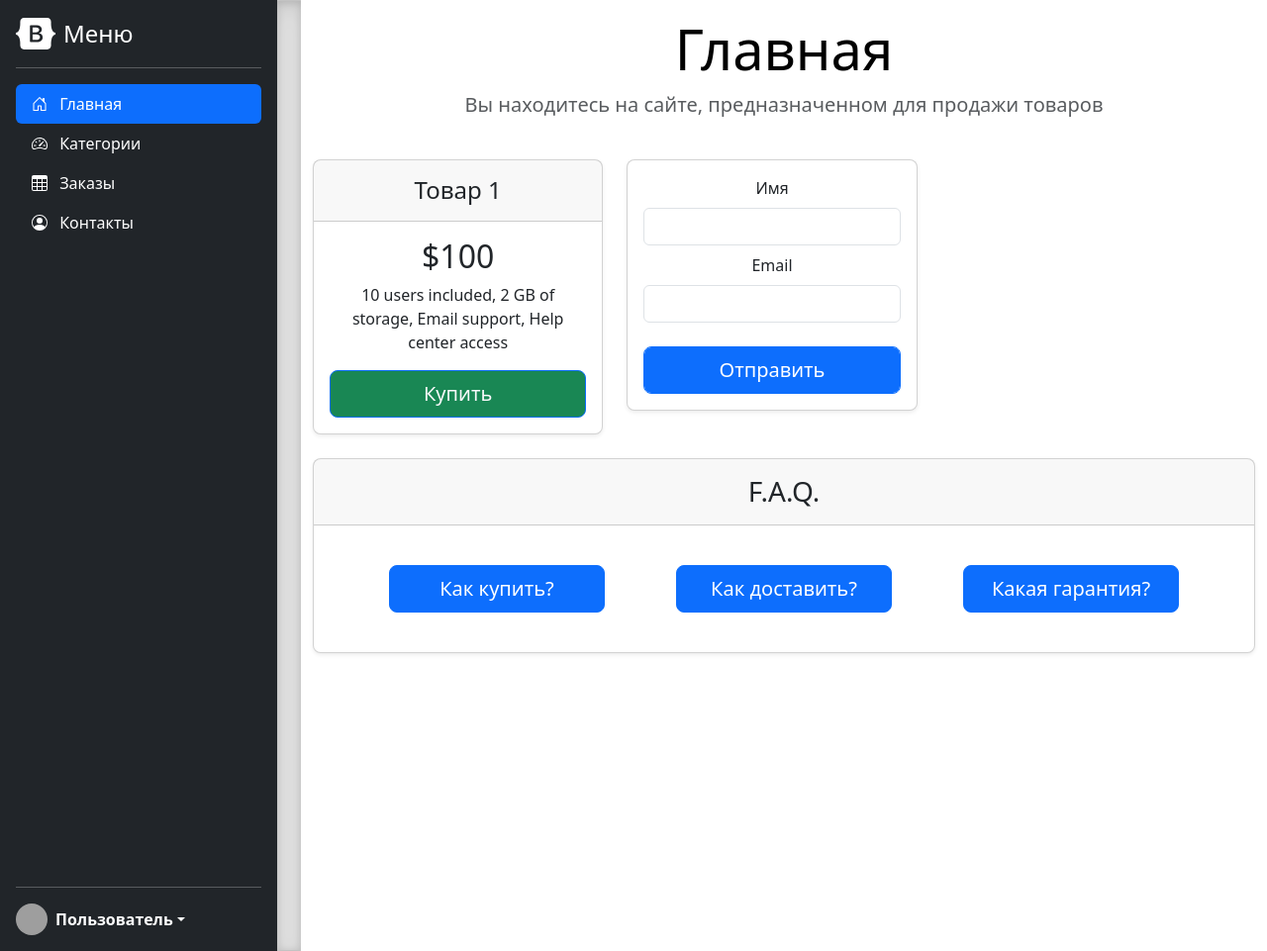
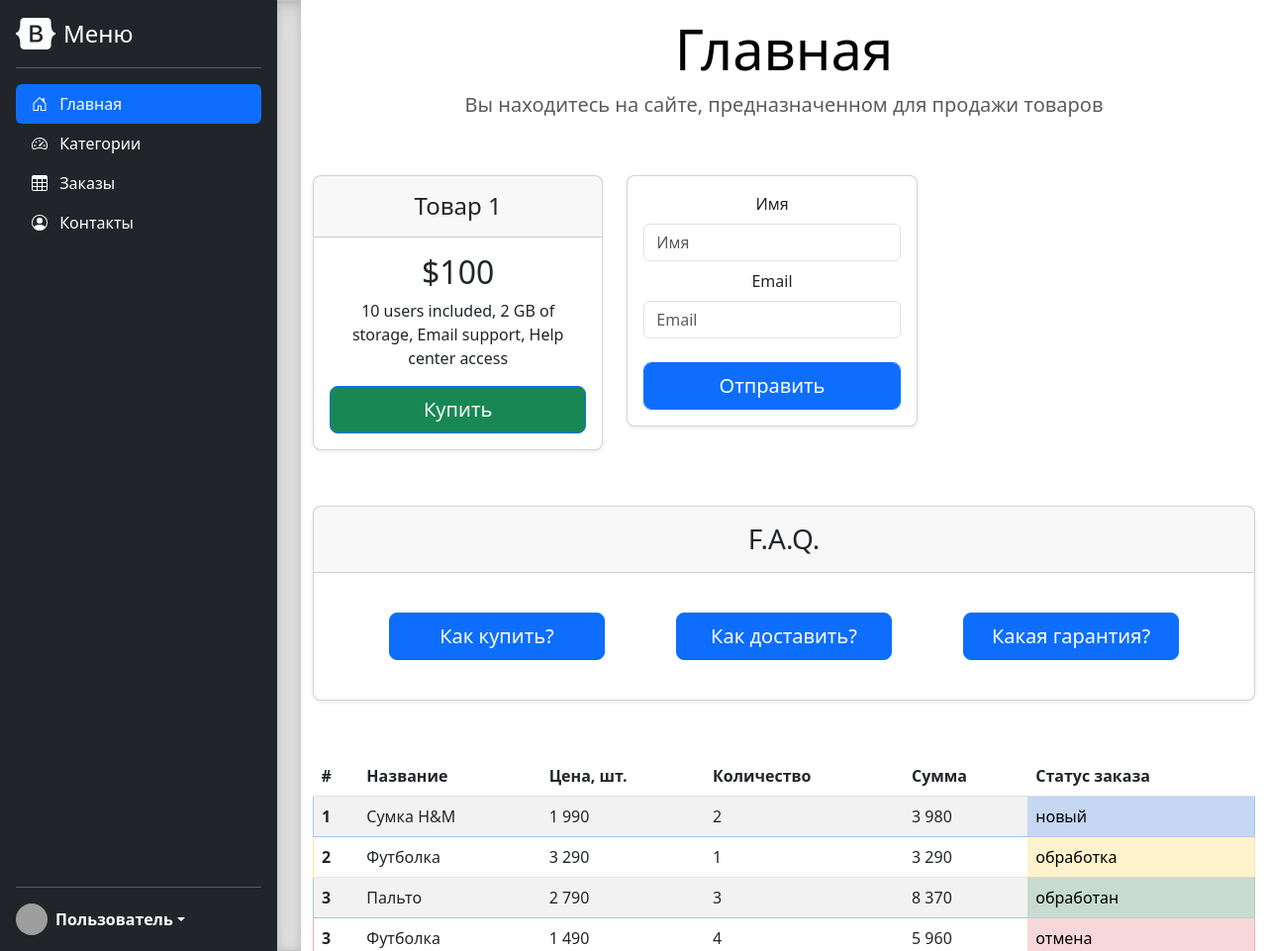
Before and after one commit to Mirrormsk/store_web_app, a Python web app: template templates/index.html in a window 1280 px wide. Shown: the whole page at 99% size. Run offline with Jinja, Linux system fonts and the light colour scheme; the template is opened without the code that fills it, so the values that code supplies are empty; grey boxes are pictures that could not be loaded.

Commit message:
task 2 finished

```diff
--- a/app.py
+++ b/app.py
@@ -1,5 +1,4 @@
 from http.server import BaseHTTPRequestHandler, HTTPServer
-from urllib.parse import urlparse, parse_qs
 
 from utils import render_html
 from config import config
@@ -11,7 +10,6 @@
         return render_html(os.path.join(config.templates_folder, "index.html"))
 
     def do_GET(self):
-        # query_components = parse_qs(urlparse(self.path).query)
         page_content = self.__get_index()
         self.send_response(200)
         self.send_header("Content-type", "text/html")
--- a/templates/index.html
+++ b/templates/index.html
@@ -258,7 +258,7 @@
 
     <div class="b-example-divider"></div>
 
-    <div class="container">
+    <div class="container scrollarea">
         <header>
             <div class="pricing-header p-3 pb-md-4 mx-auto text-center">
                 <h1 class="display-4 fw-normal text-body-emphasis">Главная</h1>
@@ -267,7 +267,7 @@
         </header>
 
         <main class="row">
-            <div class="row text-center">
+            <div class="row py-3 text-center">
                 <div class="col-4">
                     <div class="card mb-4 rounded-3 shadow-sm">
                         <div class="card-header py-3">
@@ -281,7 +281,8 @@
                                 Email support,
                                 Help center access
                             </p>
-                            <button type="button" class="w-100 btn btn-lg btn-outline-primary btn-success text-light">
+                            <button type="button"
+                                    class="w-100 btn btn-lg btn-outline-primary btn-success text-light">
                                 Купить
                             </button>
                         </div>
@@ -292,54 +293,58 @@
                         <form method="post">
                             <div class="mb-2">
                                 <label for="inputName" class="form-label">Имя</label>
-                                <input type="text" class="form-control" id="inputName">
+                                <input type="text" class="form-control" id="inputName" placeholder="Имя">
                             </div>
                             <div class="mb-4">
                                 <label for="exampleInputEmail1" class="form-label">Email</label>
                                 <input type="email" class="form-control" id="exampleInputEmail1"
-                                       aria-describedby="emailHelp">
+                                       aria-describedby="emailHelp" placeholder="Email">
                             </div>
-                            <button type="submit" class="btn w-100 btn-lg btn-primary form-control">Отправить</button>
+                            <button type="submit" class="btn w-100 btn-lg btn-primary form-control">Отправить
+                            </button>
                         </form>
                     </div>
                 </div>
             </div>
-            <div class="container text-center">
+            <div class="container py-3 text-center">
                 <div class="card mb-4 rounded-3 shadow-sm">
                     <div class="card-header py-3">
                         <h3 class="my-0 fw-normal">F.A.Q.</h3>
                     </div>
                     <div class="card-body">
                         <p class="d-flex justify-content-evenly m-4">
-                            <button class="btn btn-lg btn-primary col-3 mx-auto" type="button" data-bs-toggle="collapse"
+                            <button class="btn btn-lg btn-primary col-3 mx-auto" type="button"
+                                    data-bs-toggle="collapse"
                                     data-bs-target="#collapseBuy" aria-expanded="false"
                                     aria-controls="collapseBuy">
                                 Как купить?
                             </button>
-                            <button class="btn btn-lg btn-primary col-3 mx-auto" type="button" data-bs-toggle="collapse"
+                            <button class="btn btn-lg btn-primary col-3 mx-auto" type="button"
+                                    data-bs-toggle="collapse"
                                     data-bs-target="#collapseDelivery" aria-expanded="false"
                                     aria-controls="collapseDelivery">
                                 Как доставить?
                             </button>
-                            <button class="btn btn-lg btn-primary col-3 mx-auto" type="button" data-bs-toggle="collapse"
+                            <button class="btn btn-lg btn-primary col-3 mx-auto" type="button"
+                                    data-bs-toggle="collapse"
                                     data-bs-target="#collapseGuaranty" aria-expanded="false"
                                     aria-controls="collapseGuaranty">
                                 Какая гарантия?
                             </button>
                         </p>
-                        <div class="collapse" id="collapseBuy">
+                        <div class="collapse my-3" id="collapseBuy">
                             <div class="card card-body">
                                 Текст про условия покупки. This panel is hidden by default but
                                 revealed when the user activates the relevant trigger.
                             </div>
                         </div>
-                        <div class="collapse" id="collapseDelivery">
+                        <div class="collapse my-3" id="collapseDelivery">
                             <div class="card card-body">
                                 Текст про доставку. This panel is hidden by default but
                                 revealed when the user activates the relevant trigger.
                             </div>
                         </div>
-                        <div class="collapse" id="collapseGuaranty">
+                        <div class="collapse my-3" id="collapseGuaranty">
                             <div class="card card-body">
                                 Текст про гарантию. This panel is hidden by default but
                                 revealed when the user activates the relevant trigger.
@@ -348,12 +353,60 @@
                     </div>
                 </div>
             </div>
+            <div class="container py-3 ">
+                <table class="table table-striped">
 
+                    <thead>
+                    <tr>
+                        <th scope="col">#</th>
+                        <th scope="col">Название</th>
+                        <th scope="col">Цена, шт.</th>
+                        <th scope="col">Количество</th>
+                        <th scope="col">Сумма</th>
+                        <th scope="col">Статус заказа</th>
+                    </tr>
+                    </thead>
+                    <tbody>
+                    <tr class="alert alert-primary">
+                        <th scope="row">1</th>
+                        <td>Сумка H&M</td>
+                        <td>1 990</td>
+                        <td>2</td>
+                        <td>3 980</td>
+                        <td class="table-primary">новый</td>
+                    </tr>
+                    <tr class="alert alert-warning">
+                        <th scope="row">2</th>
+                        <td>Футболка</td>
+                        <td>3 290</td>
+                        <td>1</td>
+                        <td>3 290</td>
+                        <td class="table-warning">обработка</td>
+                    </tr>
+                    <tr class="alert alert-success">
+                        <th scope="row">3</th>
+                        <td>Пальто</td>
+                        <td>2 790</td>
+                        <td>3</td>
+                        <td>8 370</td>
+                        <td class="table-success">обработан</td>
+                    </tr>
+                    <tr class="alert alert-danger">
+                        <th scope="row">3</th>
+                        <td>Футболка</td>
+                        <td>1 490</td>
+                        <td>4</td>
+                        <td>5 960</td>
+                        <td class="table-danger">отмена</td>
+                    </tr>
+                    </tbody>
+                </table>
+            </div>
         </main>
+    </div>
+</main>
 
-    </div>
 
-</main>
 <script src="https://cdn.jsdelivr.net/npm/bootstrap@5.3.0/dist/js/bootstrap.bundle.min.js"
         integrity="sha384-geWF76RCwLtnZ8qwWowPQNguL3RmwHVBC9FhGdlKrxdiJJigb/j/68SIy3Te4Bkz"
         crossorigin="anonymous"></script>
```
